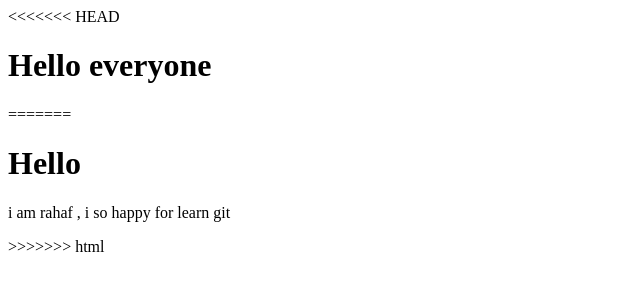
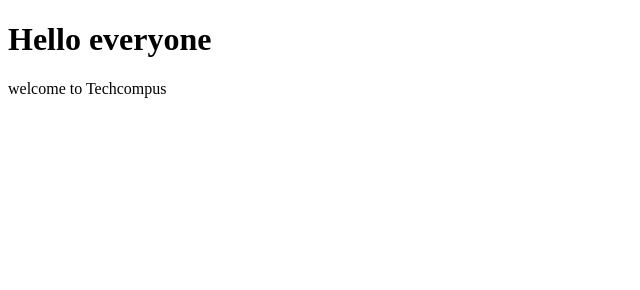
Before and after one commit to rahafSA203/repo-one, a plain HTML site: page index.html in a window 1280 px wide. Shown: the whole page, without its empty margins (0-640 px from the left). Drawn offline with Linux system fonts and the light colour scheme.

Commit message:
add new line

```diff
--- a/index.html
+++ b/index.html
@@ -4,11 +4,7 @@
 	<title>My contact</title>
 </head>
 <body>
-<<<<<<< HEAD
 <h1>Hello everyone   </h1>
-=======
-<h1>Hello  </h1>
-<p>i am rahaf , i so happy for learn git </p>
->>>>>>> html
+<p>welcome to Techcompus</p>
 </body>
 </html>
```
